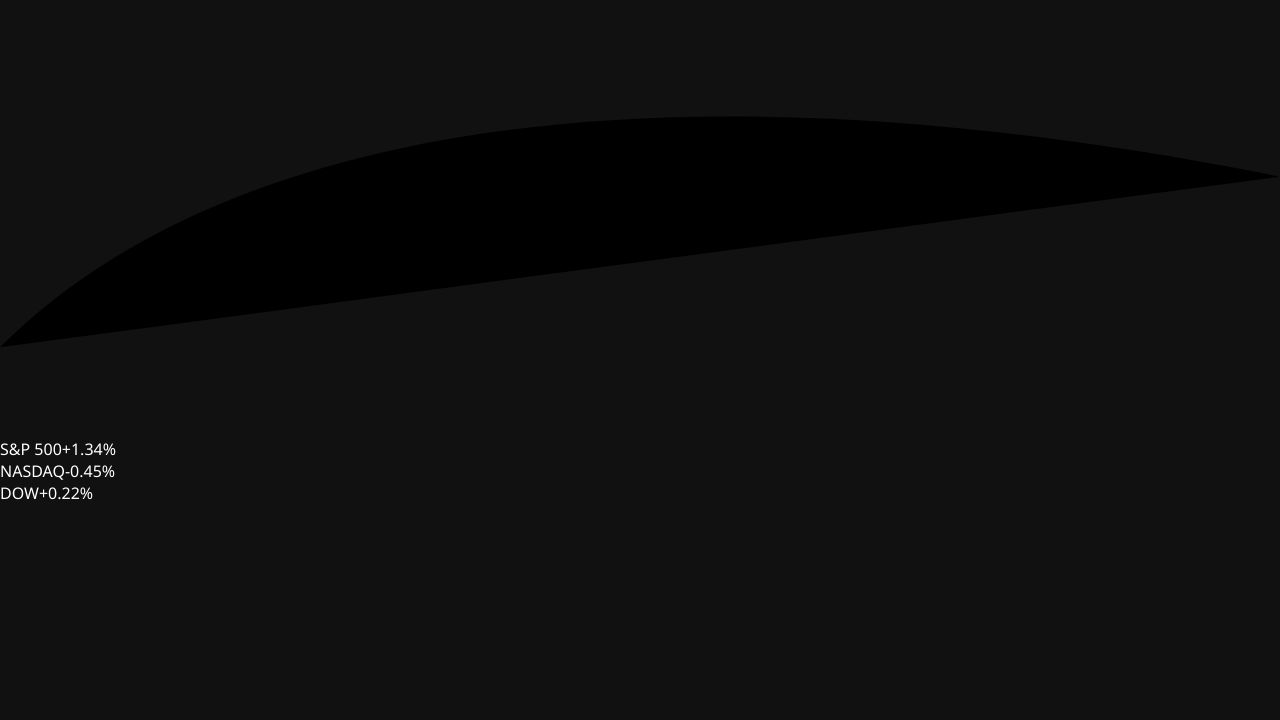
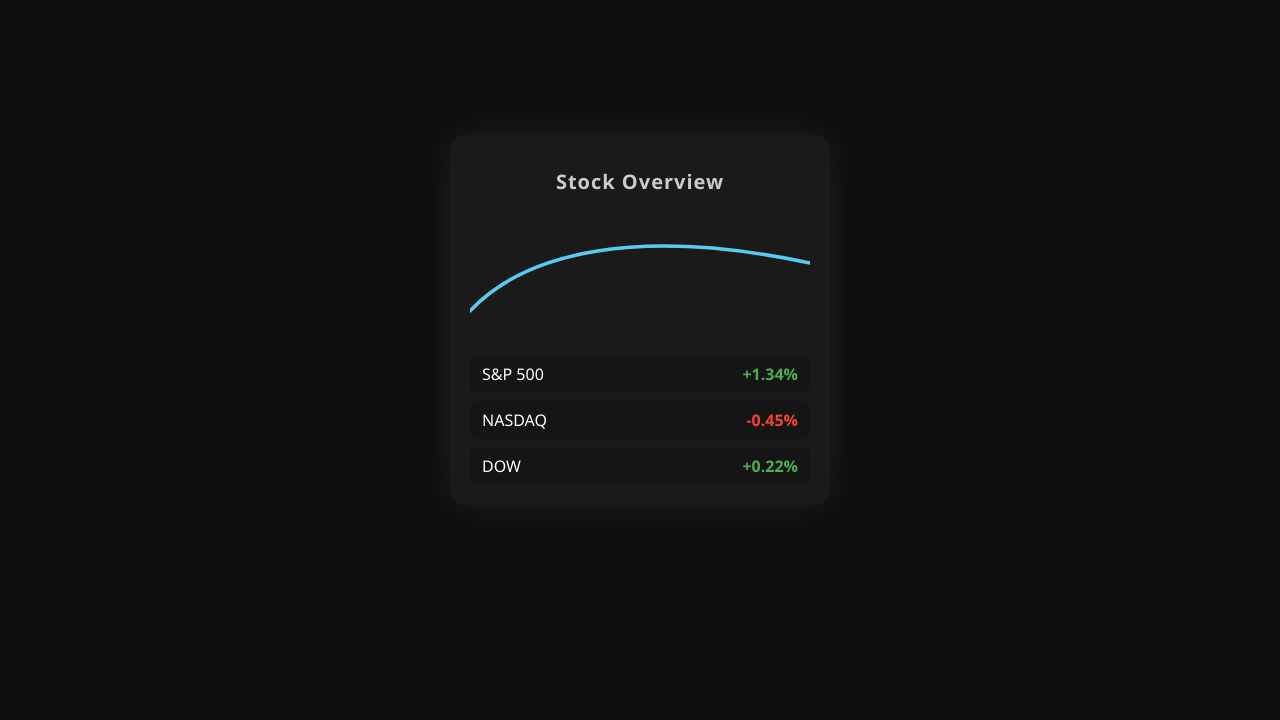
Before and after one commit to botersen/stocks-widget, a plain HTML site: page index.html in a window 1280 px wide. Shown: the part 80-800 px from the top of the page. Drawn offline with Linux system fonts and the light colour scheme.

Commit message:
Update style.css

```diff
--- a/style.css
+++ b/style.css
@@ -1,21 +1,82 @@
-
 body {
   margin: 0;
+  padding: 0;
   font-family: 'Segoe UI', sans-serif;
-  background: #111;
-  color: white;
+  background-color: #0e0e0e;
+  color: #ffffff;
+  display: flex;
+  justify-content: center;
+  align-items: center;
+  height: 100vh;
 }
 
-.card {
-  background: #1e1e1e;
+.widget {
+  text-align: center;
+  max-width: 340px;
   padding: 20px;
-  border-radius: 12px;
-  box-shadow: 0 0 8px rgba(0,0,0,0.3);
-  text-align: center;
+  background: #1a1a1a;
+  border-radius: 16px;
+  box-shadow: 0 0 40px rgba(255, 255, 255, 0.08);
 }
 
-.prices {
-  margin-top: 12px;
-  font-size: 14px;
+.title {
+  font-size: 1.25rem;
   color: #ccc;
+  margin-bottom: 20px;
+  letter-spacing: 1px;
+  font-weight: 600;
 }
+
+.chart {
+  width: 100%;
+  height: 120px;
+}
+
+svg {
+  width: 100%;
+  height: 100%;
+}
+
+.line {
+  fill: none;
+  stroke: #56ccf2;
+  stroke-width: 3;
+  stroke-linecap: round;
+  stroke-dasharray: 600;
+  stroke-dashoffset: 600;
+  animation: draw 3s ease-out forwards;
+}
+
+@keyframes draw {
+  to {
+    stroke-dashoffset: 0;
+  }
+}
+
+.tickers {
+  margin-top: 20px;
+  display: flex;
+  flex-direction: column;
+  gap: 8px;
+  font-size: 1rem;
+}
+
+.ticker {
+  display: flex;
+  justify-content: space-between;
+  padding: 8px 12px;
+  background: #151515;
+  border-radius: 8px;
+}
+
+.ticker span:last-child {
+  font-weight: bold;
+}
+
+.up {
+  color: #4caf50;
+}
+
+.down {
+  color: #f44336;
+}
```
